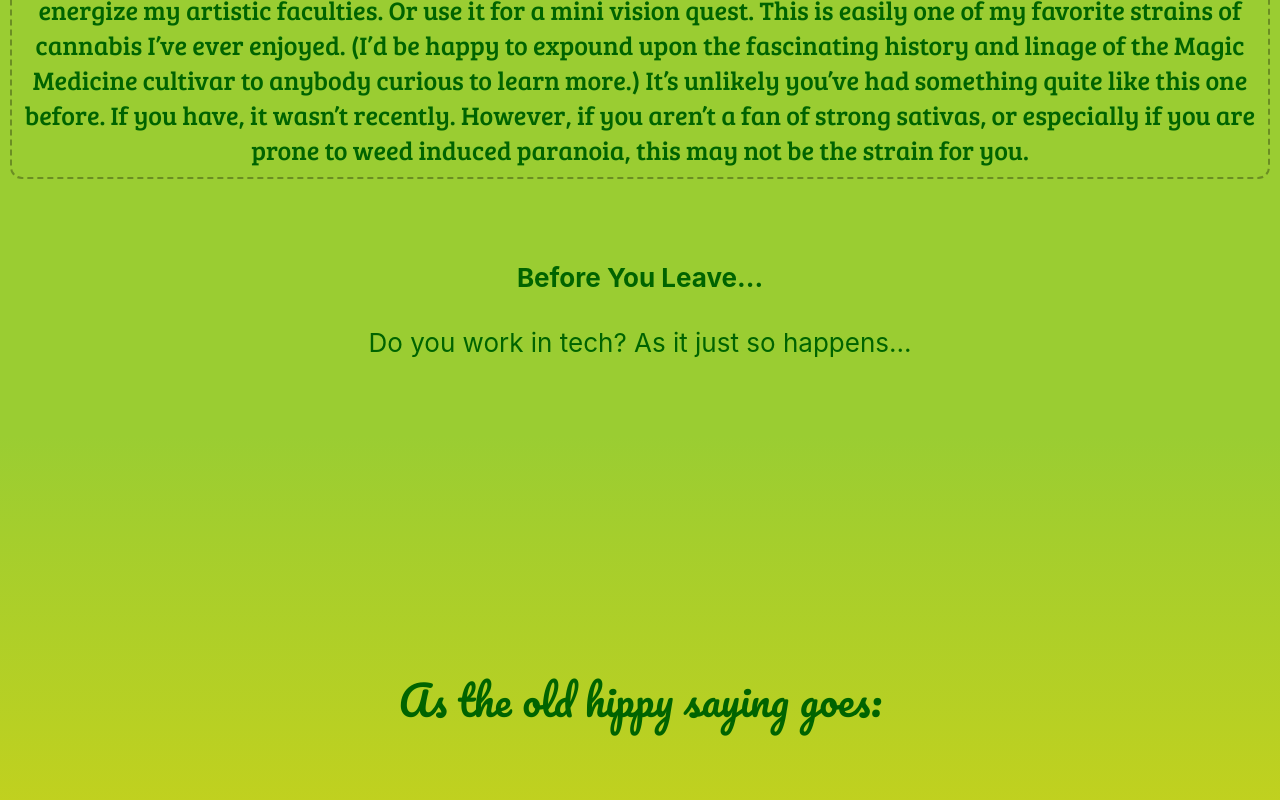
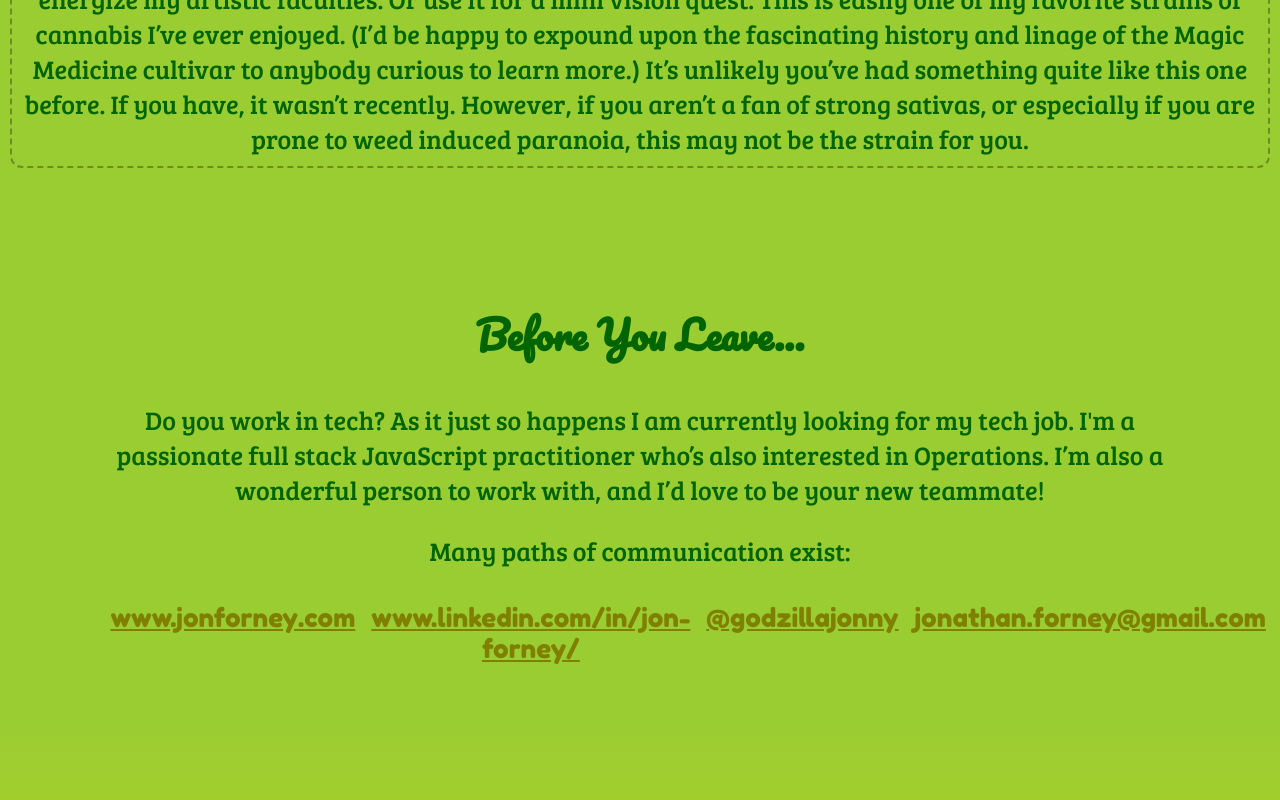
Before and after one commit to MustardJoe/karvest_fest, a React (Create React App) app: page / in a window 1280 px wide. Shown: the part 3412-4212 px from the top of the page. Built offline with nearby package versions, Linux system fonts and the light colour scheme.

Commit message:
contact info and contact styling

```diff
--- a/src/App.css
+++ b/src/App.css
@@ -15,6 +15,10 @@
 
 .App-link {
   color: olivedrab;
+}
+
+a {
+  color: olive;
 }
 
 .Bong-ripper {
@@ -42,6 +46,11 @@
   border-radius: 12px;
   font-size: calc(25px + 2vmin);
   margin: 5px;
+}
+
+.ContactLinks {
+  margin: 8px;
+  font-family: 'Fredoka One', cursive;
 }
 
 .Header {
@@ -87,8 +96,16 @@
 
 .Informo {
   margin-top: 2em;
+  font-family: 'Bree Serif', serif;
+  max-width: 84%;
+}
+
+.LinksContainer {
+  display: flex;
+}
+
+.Pacifico {
   font-family: 'Pacifico', cursive;
-  max-width: 80%;
 }
 
 .Title {
--- a/src/components/bytheway/ByTheWay.js
+++ b/src/components/bytheway/ByTheWay.js
@@ -2,9 +2,27 @@ import React from 'react';
 
 const ByTheWay = () => {
   return (
-    <section>
-      <h4>Before You Leave...</h4>
-      <p>Do you work in tech? As it just so happens...</p>
+    <section className="Informo">
+      <h2 className="Pacifico">Before You Leave...</h2>
+      <p>Do you work in tech? As it just so happens I am currently
+        looking for my tech job. I'm a passionate full stack JavaScript
+        practitioner who’s also interested in Operations. I’m also a
+        wonderful person to work with, and I’d love to be your new
+        teammate!</p>
+        <div>
+          <p>Many paths of communication exist:</p>
+          <span className="LinksContainer">
+            <a className="ContactLinks"
+              href="https://www.jonforney.com">www.jonforney.com</a>
+            <a className="ContactLinks"
+              href="https://www.linkedin.com/in/jon-forney/">www.linkedin.com/in/jon-forney/
+              </a>
+            <a className="ContactLinks"
+              href="https://twitter.com/GodzillaJonny">@godzillajonny</a>
+            <a className="ContactLinks"
+              href="mailto:jonathan.forney@gmail.com">jonathan.forney@gmail.com</a>
+          </span>
+        </div>
     </section>
   )
 }
```
